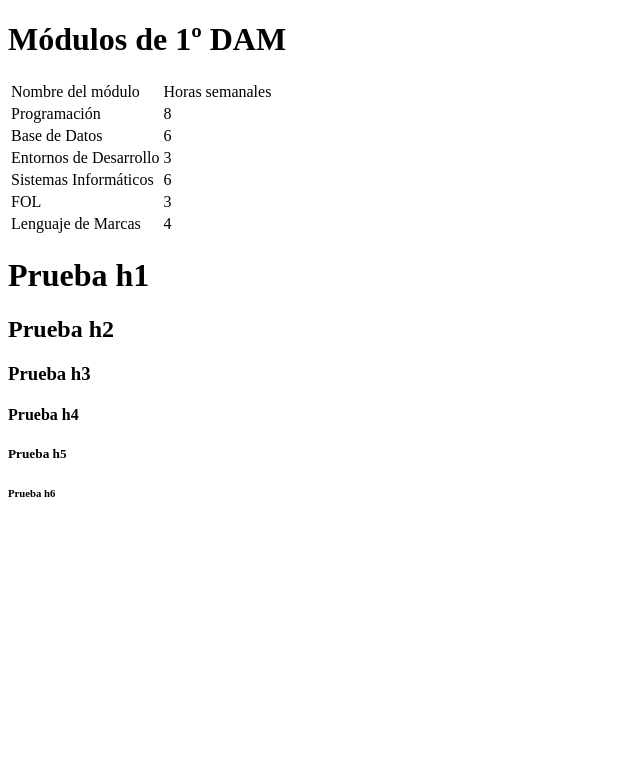
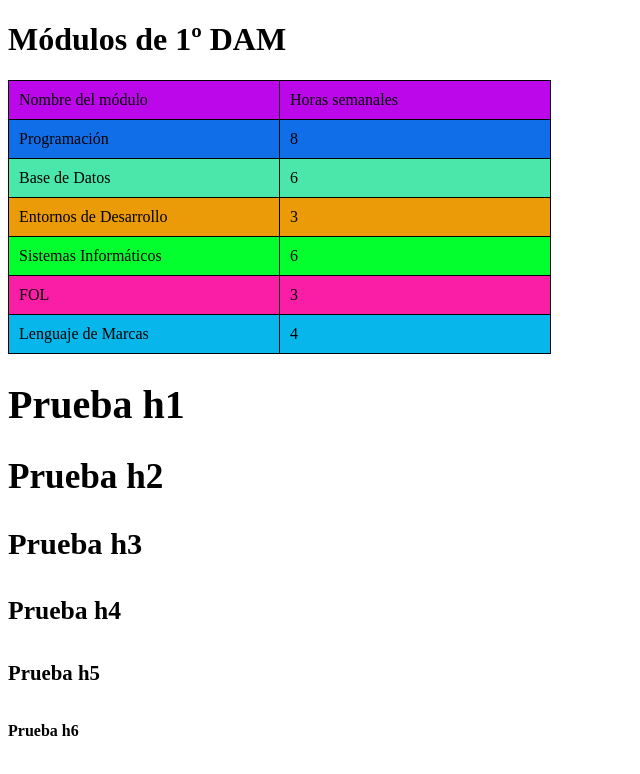
Before and after one commit to MelissaLinanGonzalez/Aprendiendo-Sass, a plain HTML site: page Ejercicio2/index.html in a window 1280 px wide. Shown: the whole page, without its empty margins (0-640 px from the left). Drawn offline with nearby package versions, Linux system fonts and the light colour scheme; files that its build step writes are made by us from their sources.

Commit message:
Finalización del ejercicio 2

```diff
--- a/Ejercicio2/index.html
+++ b/Ejercicio2/index.html
@@ -4,7 +4,7 @@
     <meta charset="UTF-8">
     <meta name="viewport" content="width=device-width, initial-scale=1.0">
     <title>Módulos 1º DAM</title>
-    <link rel="stylesheet" href="style/style.css">
+    <link rel="stylesheet" href="style.css">
 </head>
 <body>
     <div id="modulos">
--- /dev/null
+++ b/Ejercicio2/style.scss
@@ -0,0 +1,56 @@
+$colores: #bd07eb, #106ee9, #4be6aa, #eb9b07, #03ff2d, #fa1da5, #07b6eb;
+
+#modulos {
+    table {
+        text-align: left;
+        border-collapse: collapse;
+        border: 1px solid black;
+
+        td, th {
+            border: 1px solid black;
+            padding: 10px;
+            width: 250px;
+            border-collapse: collapse;
+        }
+
+
+        @for $i from 1 through length($colores) {
+            tr:nth-child(#{$i}) {
+                background-color: nth($colores, $i);
+            }
+        }
+    }
+}
+
+#prueba {
+    $tamanos-titulos: (
+        h1: 40px,
+        h2: 35.2px,
+        h3: 30.4px,
+        h4: 25.6px,
+        h5: 20.8px,
+        h6: 16px
+    );
+
+    @each $tag, $size in $tamanos-titulos {
+        #{$tag} {
+            font-size: $size;
+        }
+    }
+}
+
+@function calcularAnchura($base, $factor) {
+    @return $base * $factor + px;
+}
+
+@media (max-width: 1000px) {
+    #modulos {
+        width: calcularAnchura(100, 5);
+    }
+}
+
+@media (max-width: 600px) {
+    #modulos {
+        width: calcularAnchura(100, 4);
+    }
+}
--- a/Ejercicio2/style/style.scss
+++ /dev/null
@@ -1 +0,0 @@
-$colores: #bd07eb, #106ee9, #4be6aa, #eb9b07, #03ff2d, #fa1da5, #07b6eb
```
Also changed, not shown: Ejercicio2/style.css (added).
